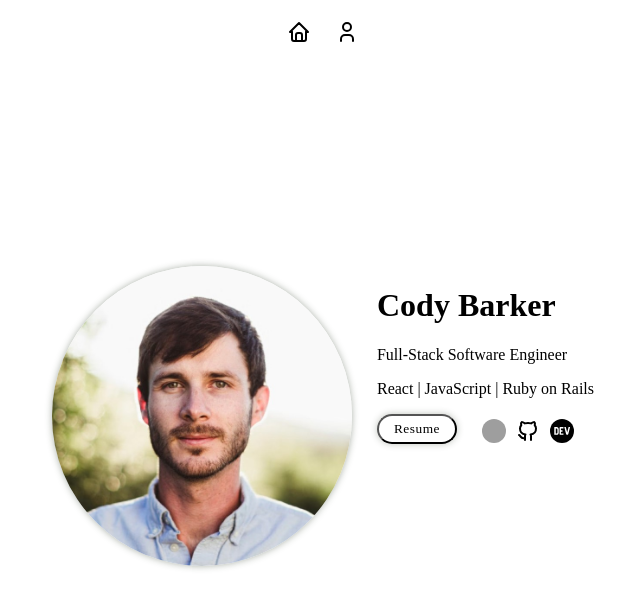
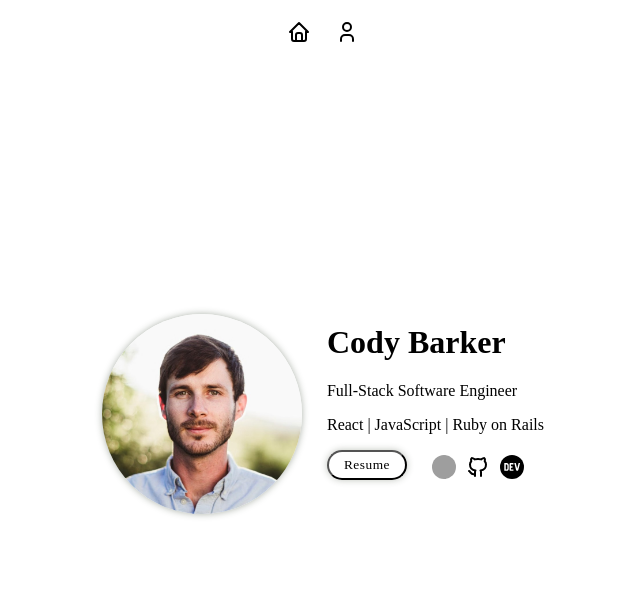
Before and after one commit to cody-barker/react-portfolio-website, a React (Create React App) app: page / in a window 1280 px wide. Shown: the top 608 px of the page, without its empty margins (317-957 px from the left). Built offline with nearby package versions, Linux system fonts and the light colour scheme; grey boxes are pictures that could not be loaded.

Commit message:
adjusting margins and home img size

```diff
--- a/src/pages/Home.js
+++ b/src/pages/Home.js
@@ -11,7 +11,9 @@ function Home() {
 
   return(
     <div className="container">
-      <img src={headshot} alt="headshot"/>
+      <div className="home-div">
+        <img src={headshot} alt="headshot"/>
+      </div>
       <div className="home-header">
         <h1>Cody Barker</h1>
         <p>Full-Stack Software Engineer</p>
--- a/src/styles/App.css
+++ b/src/styles/App.css
@@ -29,7 +29,7 @@
 
 @media (min-width: 577px) {
   .about-container {
-    margin-top: 400px;
+    margin-top: 200px;
   }
 }
 
@@ -89,8 +89,8 @@ nav {
 }
 
 .container img {
-  width: 300px;
-  height: 300px;
+  width: 200px;
+  height: 200px;
   border-radius: 50%;
   object-fit: cover;
   box-shadow: 0 0 7px rgba(45, 59, 38, 0.4);
@@ -198,3 +198,7 @@ ul li {
 .about-skills-container {
   margin-top: 40px;
 }
+
+h1 {
+  margin-top: 10px;
+}
```
